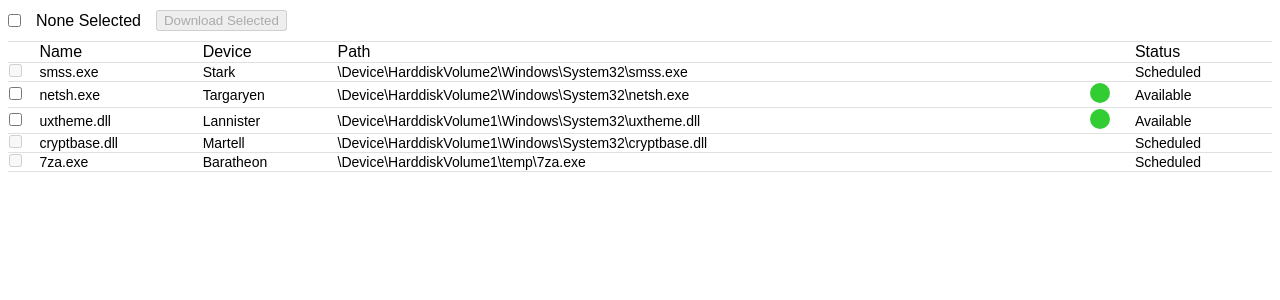
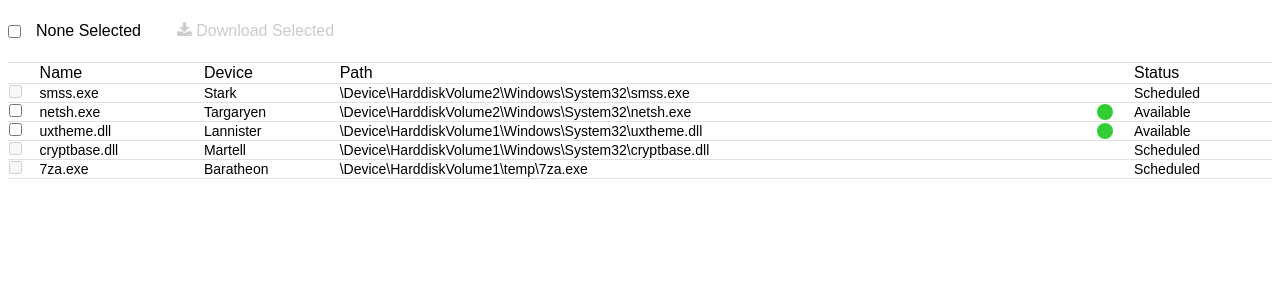
Before and after one commit to avihai-yosef/file-list-codesandbox, a React (Create React App) app: page / in a window 1280 px wide. Shown: the top 300 px of the page. Built offline with nearby package versions, Linux system fonts and the light colour scheme.

Commit message:
style download button

```diff
--- a/public/index.html
+++ b/public/index.html
@@ -11,6 +11,7 @@
     -->
 	<link rel="manifest" href="%PUBLIC_URL%/manifest.json">
 	<link rel="shortcut icon" href="%PUBLIC_URL%/favicon.ico">
+	<link rel="stylesheet" href="https://cdnjs.cloudflare.com/ajax/libs/font-awesome/4.7.0/css/font-awesome.min.css">
 	<!--
       Notice the use of %PUBLIC_URL% in the tags above.
       It will be replaced with the URL of the `public` folder during the build.
--- a/src/components/FileList/FileList.module.css
+++ b/src/components/FileList/FileList.module.css
@@ -11,7 +11,22 @@
 }
 
 .downloadBtn {
-  margin-left: 15px;
+  margin-left: 20px;
+  background-color: white;
+  border: none;
+  padding: 12px 16px;
+  outline: none;
+  font-size: 16px;
+  cursor: pointer;
+}
+
+.downloadBtn:disabled {
+  cursor: default;
+  opacity: 0.7;
+}
+
+.downloadBtn:hover {
+  background-color: rgba(0, 0, 0, 0.04);
 }
 
 .allSelector {
@@ -65,8 +80,7 @@ td {
 
 .availableIndicator {
   background-color: limegreen;
-  width: 20px;
-  height: 20px;
+  width: 16px;
+  height: 16px;
   border-radius: 50%;
-  display: inline-block;
 }
--- a/src/components/FileList/FileList.tsx
+++ b/src/components/FileList/FileList.tsx
@@ -82,7 +82,7 @@ function DownloadButton({ files }: { files: File[] }) {
       disabled={files.length === 0}
       onClick={handleDownload}
     >
-      Download Selected
+      <i className="fa fa-download" /> Download Selected
     </button>
   );
 }
@@ -111,7 +111,7 @@ function Row({
       <td>{file.name}</td>
       <td>{file.device}</td>
       <td>{file.path}</td>
-      <td><span className={isAvailable ? styles.availableIndicator : ""} /></td>
+      <td><div className={isAvailable ? styles.availableIndicator : ""} /></td>
       <td className={styles.status}>{file.status}</td>
     </tr>
   );
```
